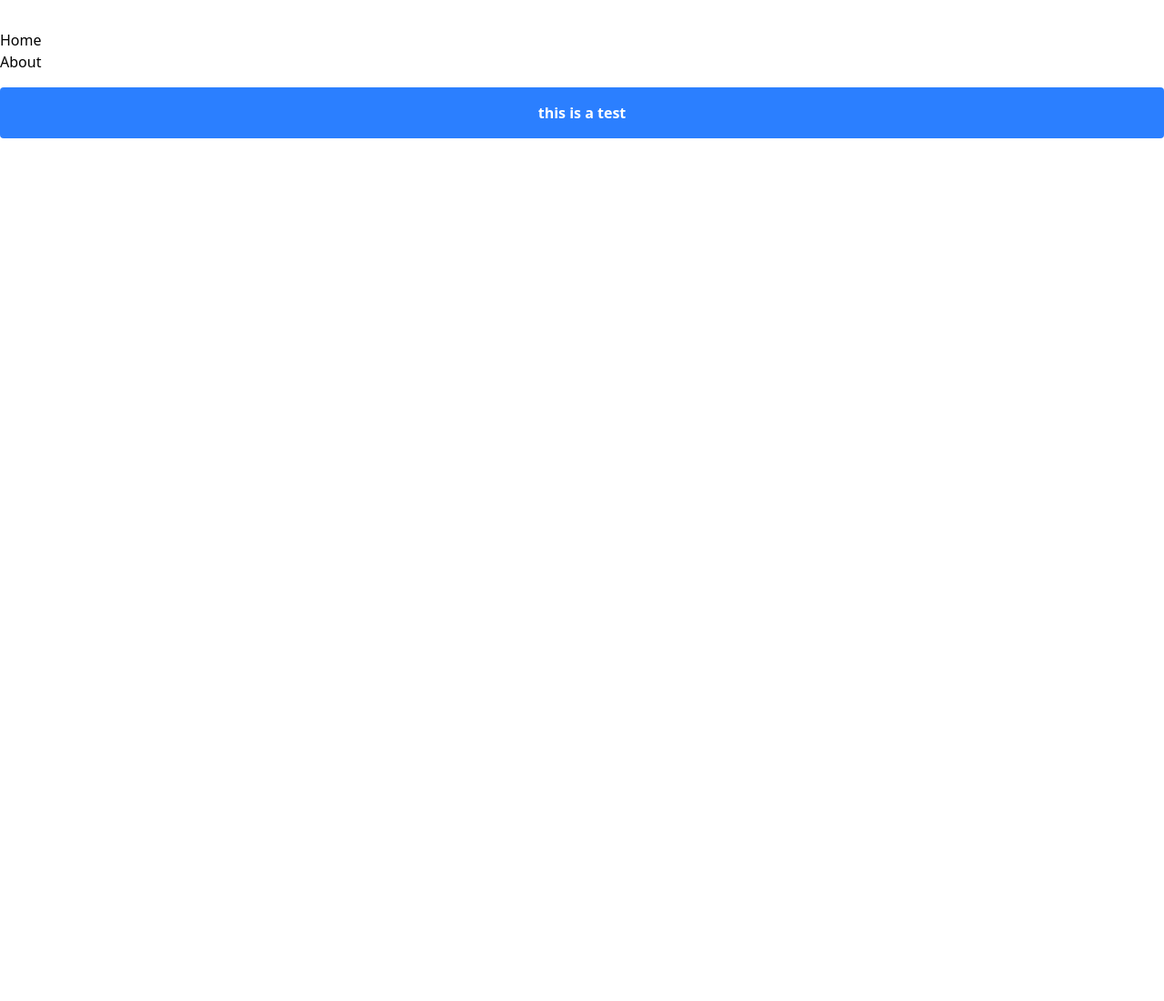
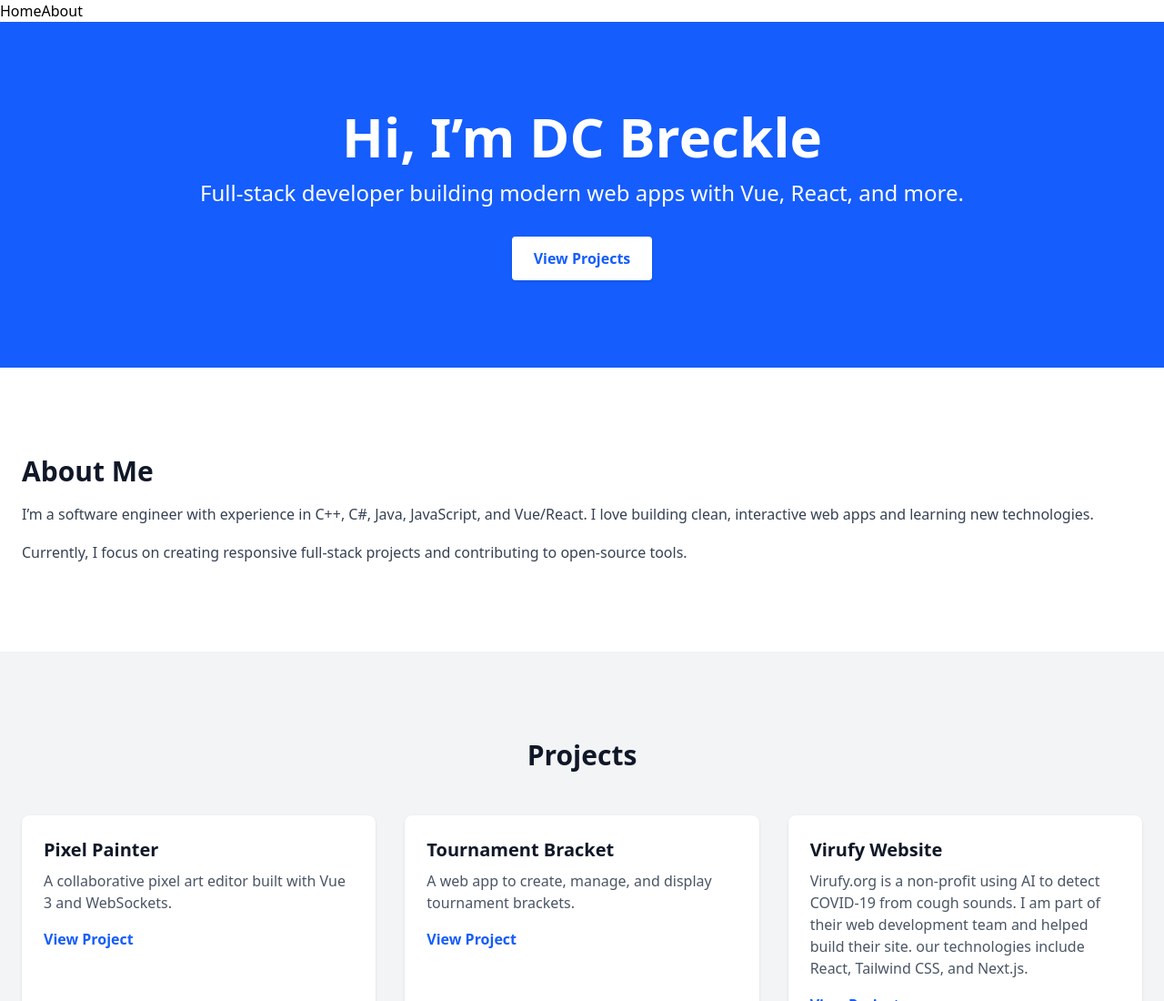
Before and after one commit to AngdroRyu/Portfolio, a Vue app: page / in a window 1280 px wide. Shown: the top 1100 px of the page at 91% size. Before the commit the page ends 800 px from the top, so only its background shows below. Built offline with nearby package versions, Linux system fonts and the light colour scheme.

Commit message:
basic setup

```diff
--- a/src/App.vue
+++ b/src/App.vue
@@ -1,12 +1,11 @@
 <script setup>
 import { RouterLink, RouterView } from 'vue-router'
-import HelloWorld from './components/HelloWorld.vue'
 </script>
 
 <template>
   <header>
     <div class="wrapper">
-      <nav>
+      <nav class>
         <RouterLink to="/">Home</RouterLink>
         <RouterLink to="/about">About</RouterLink>
       </nav>
@@ -15,67 +14,3 @@ import HelloWorld from './components/HelloWorld.vue'
 
   <RouterView />
 </template>
-
-<style scoped>
-header {
-  line-height: 1.5;
-  max-height: 100vh;
-}
-
-.logo {
-  display: block;
-  margin: 0 auto 2rem;
-}
-
-nav {
-  width: 100%;
-  font-size: 12px;
-  text-align: center;
-  margin-top: 2rem;
-}
-
-nav a.router-link-exact-active {
-  color: var(--color-text);
-}
-
-nav a.router-link-exact-active:hover {
-  background-color: transparent;
-}
-
-nav a {
-  display: inline-block;
-  padding: 0 1rem;
-  border-left: 1px solid var(--color-border);
-}
-
-nav a:first-of-type {
-  border: 0;
-}
-
-@media (min-width: 1024px) {
-  header {
-    display: flex;
-    place-items: center;
-    padding-right: calc(var(--section-gap) / 2);
-  }
-
-  .logo {
-    margin: 0 2rem 0 0;
-  }
-
-  header .wrapper {
-    display: flex;
-    place-items: flex-start;
-    flex-wrap: wrap;
-  }
-
-  nav {
-    text-align: left;
-    margin-left: -1rem;
-    font-size: 1rem;
-
-    padding: 1rem 0;
-    margin-top: 1rem;
-  }
-}
-</style>
--- a/src/views/HomeView.vue
+++ b/src/views/HomeView.vue
@@ -1,9 +1,99 @@
+<template>
+  <div class="min-h-screen bg-gray-90 text-gray-900">
+    <!-- Hero Section -->
+    <section class="bg-blue-600 text-white py-24">
+      <div class="container mx-auto px-6 text-center">
+        <h1 class="text-4xl md:text-6xl font-bold mb-4">Hi, I’m DC Breckle</h1>
+        <p class="text-lg md:text-2xl mb-8">
+          Full-stack developer building modern web apps with Vue, React, and more.
+        </p>
+        <router-link
+          to="#projects"
+          class="inline-block bg-white text-blue-600 font-semibold px-6 py-3 rounded shadow hover:bg-gray-100 transition"
+        >
+          View Projects
+        </router-link>
+      </div>
+    </section>
+
+    <!-- About Section -->
+    <section class="py-24">
+      <div class="container mx-auto px-6 md:flex md:items-center md:space-x-12">
+        <!-- <img
+          src="https://via.placeholder.com/300"
+          alt="Profile"
+          class="w-48 h-48 rounded-full mx-auto md:mx-0 mb-6 md:mb-0"
+        /> -->
+        <div class="text-center md:text-left">
+          <h2 class="text-3xl font-bold mb-4">About Me</h2>
+          <p class="text-gray-700 leading-relaxed mb-4">
+            I’m a software engineer with experience in C++, C#, Java, JavaScript, and Vue/React. I
+            love building clean, interactive web apps and learning new technologies.
+          </p>
+          <p class="text-gray-700 leading-relaxed">
+            Currently, I focus on creating responsive full-stack projects and contributing to
+            open-source tools.
+          </p>
+        </div>
+      </div>
+    </section>
+
+    <!-- Projects Section -->
+    <section id="projects" class="bg-gray-100 py-24">
+      <div class="container mx-auto px-6">
+        <h2 class="text-3xl font-bold text-center mb-12">Projects</h2>
+        <div class="grid md:grid-cols-3 gap-8">
+          <div class="bg-white rounded-lg shadow p-6 hover:shadow-lg transition">
+            <h3 class="text-xl font-semibold mb-2">Pixel Painter</h3>
+            <p class="text-gray-600 mb-4">
+              A collaborative pixel art editor built with Vue 3 and WebSockets.
+            </p>
+            <a href="#" class="text-blue-600 font-semibold hover:underline"> View Project </a>
+          </div>
+          <div class="bg-white rounded-lg shadow p-6 hover:shadow-lg transition">
+            <h3 class="text-xl font-semibold mb-2">Tournament Bracket</h3>
+            <p class="text-gray-600 mb-4">
+              A web app to create, manage, and display tournament brackets.
+            </p>
+            <a href="#" class="text-blue-600 font-semibold hover:underline"> View Project </a>
+          </div>
+          <div class="bg-white rounded-lg shadow p-6 hover:shadow-lg transition">
+            <h3 class="text-xl font-semibold mb-2">Virufy Website</h3>
+            <p class="text-gray-600 mb-4">
+              Virufy.org is a non-profit using AI to detect COVID-19 from cough sounds. I am part of
+              their web development team and helped build their site. our technologies include
+              React, Tailwind CSS, and Next.js.
+            </p>
+            <a href="https://www.virufy.org/" class="text-blue-600 font-semibold hover:underline">
+              View Project
+            </a>
+          </div>
+        </div>
+      </div>
+    </section>
+
+    <!-- Contact Section -->
+    <section class="py-24">
+      <div class="container mx-auto px-6 text-center">
+        <h2 class="text-3xl font-bold mb-4">Get In Touch</h2>
+        <p class="text-gray-700 mb-6">
+          Interested in working together or have a question? Reach out!
+        </p>
+        <a
+          href="mailto:AngdroRyu@yahoo.com"
+          class="inline-block bg-blue-600 text-white font-semibold px-6 py-3 rounded shadow hover:bg-blue-700 transition"
+        >
+          Email Me
+        </a>
+      </div>
+    </section>
+  </div>
+</template>
+
 <script setup>
-import TheWelcome from '../components/TheWelcome.vue'
+// No script logic yet; purely static content for now
 </script>
 
-<template>
-  <main>
-    <div class="font-bold bg-blue-500 text-white p-4 rounded text-center">this is a test</div>
-  </main>
-</template>
+<style scoped>
+/* You can add custom scoped styles here if needed */
+</style>
```
Also changed, not shown: src/assets/logo.svg (deleted).
